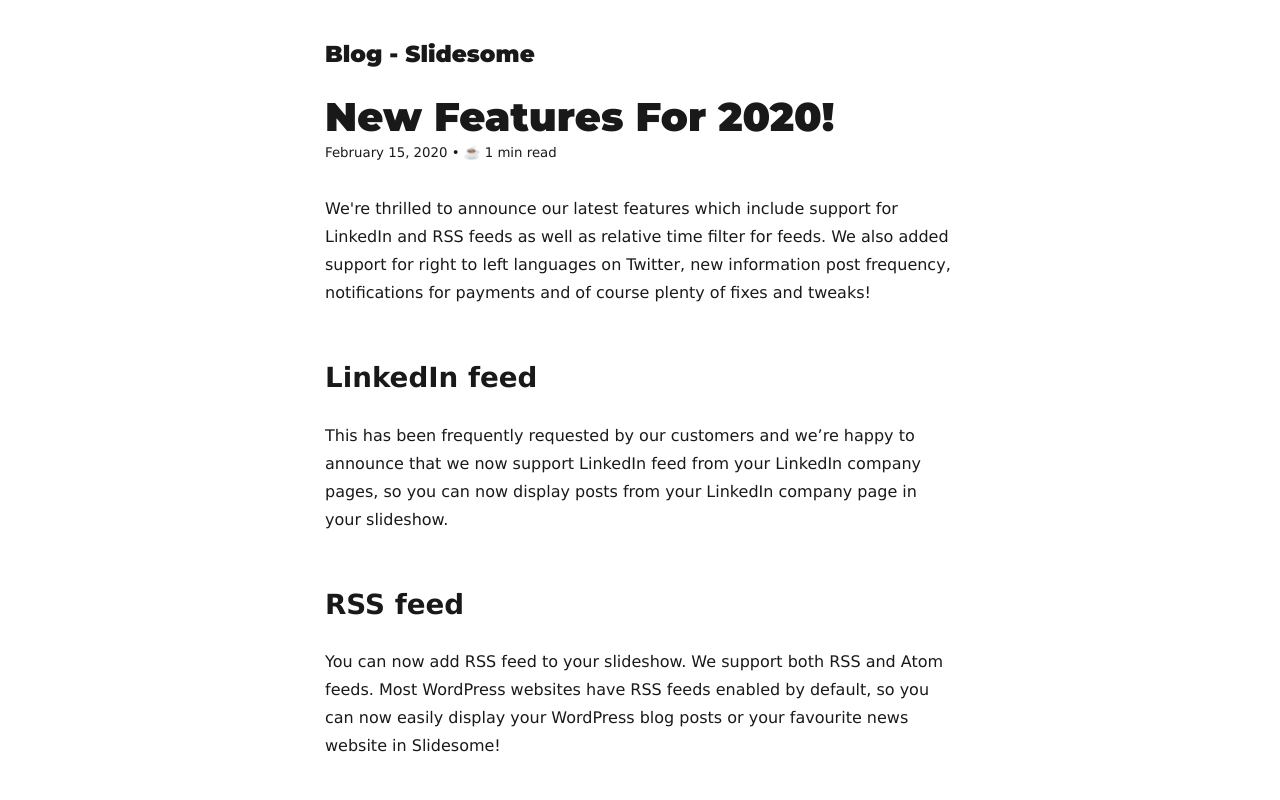
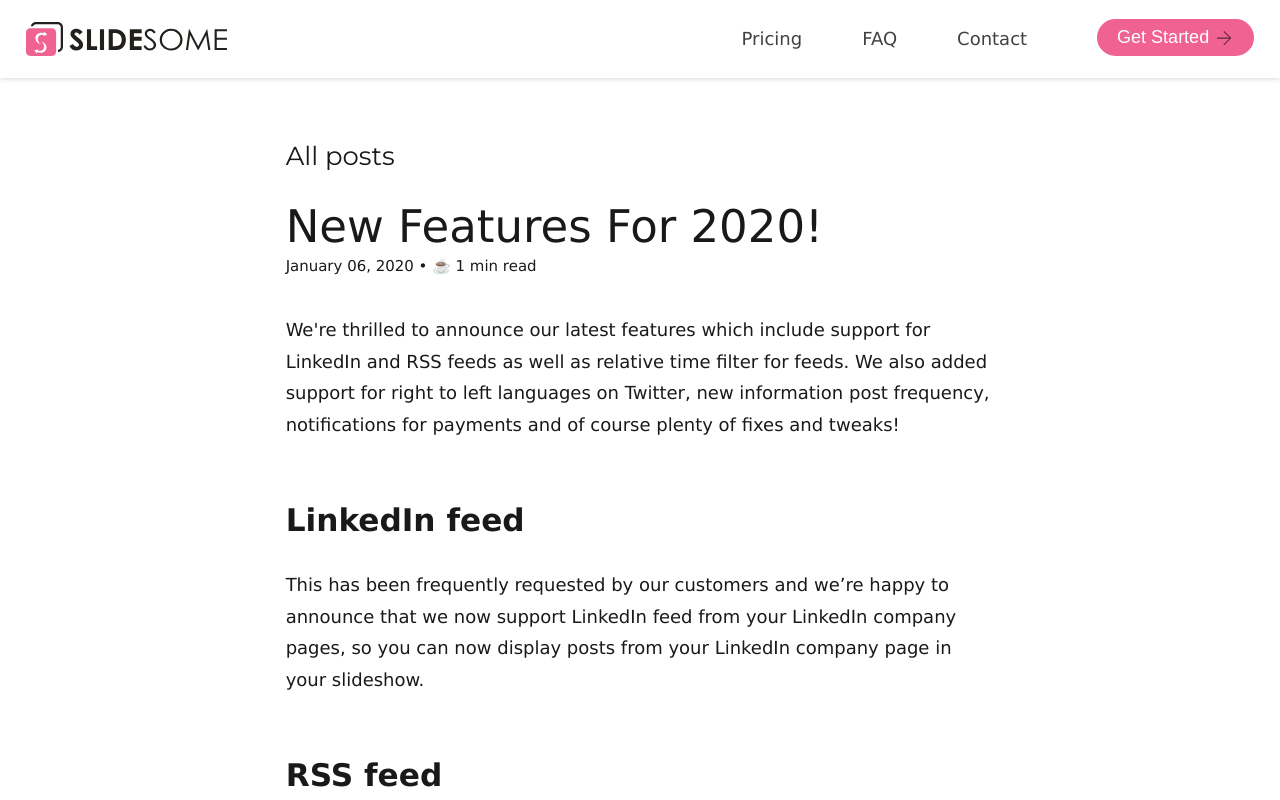
Before and after one commit to raRaRa/slidesome.blog, a Gatsby site: page /new-features-for-2020/ in a window 1280 px wide. Shown: the top 800 px of the page. Built offline with nearby package versions, Linux system fonts and the light colour scheme; Gatsby itself is replaced by a stand-in of ours; some packages are replaced by stand-ins of ours; a web font is replaced by a local one.

Commit message:
Added header & other tweaks

```diff
--- a/content/blog/new-features-for-2020/index.md
+++ b/content/blog/new-features-for-2020/index.md
@@ -1,6 +1,6 @@
 ---
 title: New Features For 2020!
-date: "2020-02-15"
+date: "2020-01-06"
 description: We’re thrilled to announce our latest features which include support for LinkedIn and RSS feeds as well as relative time filter for feeds. We also added support for right to left languages on Twitter, new information post frequency, notifications for payments and of course plenty of fixes and tweaks!
 ---
 We're thrilled to announce our latest features which include support for LinkedIn and RSS feeds as well as relative time filter for feeds. We also added support for right to left languages on Twitter, new information post frequency, notifications for payments and of course plenty of fixes and tweaks!
--- a/gatsby-config.js
+++ b/gatsby-config.js
@@ -15,6 +15,7 @@
     },
   },
   plugins: [
+    `gatsby-plugin-sass`,
     {
       resolve: `gatsby-source-filesystem`,
       options: {
--- a/package.json
+++ b/package.json
@@ -8,6 +8,7 @@
     "url": "https://github.com/raRaRa/slidesome-blog/issues"
   },
   "dependencies": {
+    "classnames": "^2.2.6",
     "gatsby": "^2.19.45",
     "gatsby-image": "^2.2.44",
     "gatsby-plugin-feed": "^2.3.29",
@@ -15,6 +16,7 @@
     "gatsby-plugin-manifest": "^2.2.48",
     "gatsby-plugin-offline": "^3.0.41",
     "gatsby-plugin-react-helmet": "^3.1.24",
+    "gatsby-plugin-sass": "^2.2.1",
     "gatsby-plugin-sharp": "^2.4.13",
     "gatsby-plugin-typography": "^2.3.25",
     "gatsby-remark-copy-linked-files": "^2.1.40",
@@ -25,6 +27,7 @@
     "gatsby-source-filesystem": "^2.1.56",
     "gatsby-transformer-remark": "^2.6.59",
     "gatsby-transformer-sharp": "^2.3.19",
+    "node-sass": "^4.13.1",
     "prismjs": "^1.19.0",
     "react": "^16.12.0",
     "react-dom": "^16.12.0",
--- /dev/null
+++ b/src/components/Button/components/Button.js
@@ -0,0 +1,69 @@
+import React from 'react'
+import classNames from 'classnames'
+
+import style from './Button.module.scss'
+
+
+const Button = ({
+    children,
+    className,
+    // disabled,
+    title,
+    fill,
+    floatLeft,
+    primary,
+    secondary,
+    forHeader,
+    forHero,
+    effect,
+    small,
+    medium,
+    noColor,
+    lightFont,
+    // isLink,
+    // isNormalLink,
+    // type,
+    target,
+    ref,
+    notResponsive,
+    isUnderlineLink,
+    to,
+    // redirect,
+    // onClick,
+    spanEffect,
+}) => {
+
+    const classes = classNames({
+        [style.btn]: true,
+        [className]: className !== undefined,
+        [style.fill]: fill !== undefined && fill === true,
+        [style.primary]: primary !== undefined,
+        [style.secondary]: secondary !== undefined,
+        [style.forHeader]: forHeader !== undefined,
+        [style.forHero]: forHero !== undefined,
+        [style.effect]: effect !== undefined,
+        [style.small]: small !== undefined,
+        [style.medium]: medium !== undefined,
+        [style.noColor]: noColor !== undefined,
+        [style.lightFont]: lightFont !== undefined,
+        [style.notResponsive]: notResponsive !== undefined,
+        [style.isUnderlineLink]: isUnderlineLink !== undefined,
+        [style.floatLeft]: floatLeft !== undefined,
+        [style.spanEffect]: spanEffect !== undefined,
+    })
+
+    return (
+        <a
+            className={classes}
+            href={to}
+            title={title}
+            // onClick={to === undefined ? clickHandler : null}
+            ref={ref}
+            target={target}
+        >
+            {children}
+        </a>
+    )
+}
+
+export default React.memo(Button)
--- /dev/null
+++ b/src/components/Button/components/Button.module.scss
@@ -0,0 +1,194 @@
+$primaryColor: rgba(240, 98, 146, 1);
+$secondaryColor: rgba(58, 162, 189, 1);
+button,
+a {
+    &.btn {
+        appearance: none;
+        border-radius: 25px;
+        padding: 6px 52px;
+        display: inline-block;
+        background: #fff;
+        border: 2px solid $primaryColor;
+        color: $primaryColor;
+        font-family: "Kanit", sans-serif;
+        font-weight: 400;
+        font-size: 20px;
+        width: 100%;
+        display: block;
+        text-align: center;
+
+        &.notResponsive {
+            width: auto;
+            display: inline-block;
+            // margin-left: 8px;
+
+            // & + button,
+            // & + a {
+            //     margin-top: 0px;
+            // }
+        }
+
+        @media (min-width: 768px) {
+            vertical-align: middle;
+            display: inline-block;
+            width: auto;
+
+            &.floatLeft {
+                float: left;
+
+                &:after {
+                    display: block;
+                    content: "";
+                    clear: both;
+                }
+            }
+        }
+
+        transition: background-color 0.3s, color 0.3s, border 0.3s, opacity 0.3s;
+
+        &[disabled="disabled"],
+        &:disabled {
+            cursor: not-allowed;
+            opacity: 0.5;
+            &:hover {
+                &.fill {
+                    color: #fff;
+                    background: rgba(240, 98, 146, 1);
+                }
+                &.spanEffect {
+                    > span {
+                        transform: translateX(0px);
+                        color: rgba(0, 0, 0, 1);
+                    }
+                }
+            }
+        }
+        &:hover {
+            &.spanEffect {
+                > span {
+                    transform: translateX(10px);
+                    color: rgba(0, 0, 0, 1);
+                }
+            }
+        }
+        &.isUnderlineLink {
+            background: none;
+            border: 0;
+
+            position: relative;
+            border-radius: 0;
+            padding: 0;
+        }
+        &.noColor {
+            color: #777;
+            border-color: #777;
+            &:hover {
+                background: rgba(0, 0, 0, 0.05);
+                color: #333;
+                border-color: #333;
+            }
+        }
+        &.secondary {
+            border: 2px solid $primaryColor;
+            color: $primaryColor;
+        }
+        &.small {
+            font-size: 17px;
+            padding: 4px 18px;
+            border-width: 1px;
+        }
+        &.medium {
+            font-size: 20px;
+            padding: 6px 24px;
+            border-width: 1px;
+        }
+        &.forHeader {
+            padding: 4px 18px;
+            font-size: 18px;
+        }
+        &.forHero {
+            padding: 12px 30px;
+            font-size: 18px;
+            @media (min-width: 1200px) {
+                padding: 0.7vw 2.4vw;
+                font-size: 1.2vw;
+            }
+        }
+        &.lightFont {
+            font-weight: 200;
+        }
+        &:hover {
+            background: lighten($primaryColor, 32%);
+            color: $primaryColor;
+        }
+        &:active,
+        &:focus {
+            outline: 0;
+        }
+        &.fill {
+            // border: none;
+            color: #fff;
+            background: rgba(240, 98, 146, 1);
+            &:hover {
+                background: #fff;
+                color: $primaryColor;
+            }
+        }
+        &.effect {
+            position: relative;
+            &:after {
+                pointer-events: none;
+                border-radius: 25px;
+                content: "";
+                position: absolute;
+                top: 0;
+                left: 0;
+                width: 100%;
+                height: 100%;
+                background-color: transparent;
+                border: 4px solid $primaryColor;
+                opacity: 0;
+                z-index: -1;
+                transition: transform 0.3s, opacity 0.3s, border 0.3s;
+                transform: scaleX(1.1) scaleY(1.4);
+                background-color: $primaryColor;
+            }
+            &:hover {
+                &:after {
+                    border: 2px solid $primaryColor;
+                    opacity: 1;
+                    transform: scaleX(1) scaleY(1);
+                }
+            }
+        }
+        & + button,
+        & + a {
+            &.responsive {
+                // margin-left: 8px;
+            }
+            @media (min-width: 768px) {
+                // margin-left: 8px;
+            }
+        }
+        &.spanEffect {
+            > span {
+                transition: transform 0.45s ease, color 0.45s;
+                transform: translateX(0px);
+                display: inline-block;
+                color: rgba(0, 0, 0, 0.6);
+                vertical-align: middle;
+                font-size: 0.9em;
+
+                svg {
+                    width: 1.25em;
+                    text-align: center;
+                    display: inline-block;
+                    font-size: inherit;
+                    height: 1em;
+                    overflow: visible;
+                    vertical-align: -0.125em;
+                }
+            }
+        }
+    }
+}
--- /dev/null
+++ b/src/components/Header.js
@@ -0,0 +1,86 @@
+import React from 'react'
+import classNames from 'classnames'
+import style from './Header.module.scss'
+import logo from '../assets/slidesome.svg'
+import Button from './Button/components/Button'
+
+const Header = () => {
+    //     const data = useStaticQuery(graphql`
+    //     query HeaderQuery {
+    //       logo: file(absolutePath: { regex: "/slidesome.svg/" }) {
+    //         childImageSharp {
+    //           fixed(width: 56, height: 56) {
+    //             ...GatsbyImageSharpFixed
+    //           }
+    //         }
+    //       }
+    //       site {
+    //         siteMetadata {
+    //           author {
+    //             name
+    //             summary
+    //           }
+    //           social {
+    //             twitter
+    //             facebook
+    //           }
+    //         }
+    //       }
+    //     }
+    //   `)
+    return (
+        <div
+            className={style.fixedTop}
+            style={{
+                position: 'fixed',
+                top: 0,
+                left: 0,
+                right: 0,
+                zIndex: 10,
+                width: '100%',
+            }}
+        >
+            <nav
+                className={style.header}
+            >
+                <a
+                    title="Slidesome"
+                    href="https://slidesome.com/"
+                    className={style.logo}
+                >
+                    <img src={logo} height="34" alt="Slidesome" />
+                </a>
+                <div
+                    className={classNames(
+                        style.nav,
+                    )}
+                >
+                    <div
+                        className={style.links}
+                    >
+                        <a href="https://slidesome.com/pricing/" title="Pricing">Pricing</a>
+                        <a href="https://slidesome.com/faq/" title="Frequently asked questions">FAQ</a>
+                        <a href="https://slidesome.com/contact/" title="Contact us">Contact</a>
+                    </div>
+                    <div className={style.cta}>
+                        <Button
+                            className={style.getStartedBtn}
+                            fill
+                            isLink
+                            forHeader
+                            primary
+                            notResponsive
+                            spanEffect
+                            title="Sign in to get started"
+                            to="https://slidesome.com/"
+                        >
+                            Get Started <span><svg aria-hidden="true" focusable="false" data-prefix="fal" data-icon="arrow-right" role="img" xmlns="http://www.w3.org/2000/svg" viewBox="0 0 448 512"><path fill="currentColor" d="M216.464 36.465l-7.071 7.07c-4.686 4.686-4.686 12.284 0 16.971L387.887 239H12c-6.627 0-12 5.373-12 12v10c0 6.627 5.373 12 12 12h375.887L209.393 451.494c-4.686 4.686-4.686 12.284 0 16.971l7.071 7.07c4.686 4.686 12.284 4.686 16.97 0l211.051-211.05c4.686-4.686 4.686-12.284 0-16.971L233.434 36.465c-4.686-4.687-12.284-4.687-16.97 0z"></path></svg></span>
+                        </Button>
+                    </div>
+                </div>
+            </nav>
+        </div >
+    )
+}
+
+export default React.memo(Header)
--- /dev/null
+++ b/src/components/Header.module.scss
@@ -0,0 +1,262 @@
+$primaryColor: rgba(240, 98, 146, 1);
+.fixedTop {
+    // font-family: "Kanit", sans-serif;
+    // position: fixed;
+    // top: 0;
+    // left: 0;
+    // right: 0;
+    // z-index: 10;
+    // width: 100%;
+    padding: 0 2vw 0 2vw;
+    background-color: #fff;
+    box-shadow: 0px 0px 6px 0px #ccc;
+    transform: translateY(0px);
+    transition: height 0.5s ease-in-out, transform 0.8s ease;
+    line-height: 1.4;
+
+    &.darkMode {
+        transform: translateY(-90px);
+    }
+}
+
+.header {
+    top: 0;
+    left: 0;
+    right: 0;
+    z-index: 1030;
+    width: 100%;
+    justify-content: flex-start;
+    display: flex;
+
+
+    .logo {
+        padding: 22px 15px 22px 0;
+        z-index: 3000;
+        display: inline-block;
+        margin-right: auto; // mr-auto
+        text-decoration: none;
+        box-shadow: none;
+
+        height: 78px;
+
+        img {
+            padding: 0;
+            margin: 0;
+
+        }
+    }
+
+    .nav {
+        display: none;
+        padding-top: 0em;
+        z-index: 2;
+        flex-direction: row;
+
+        @media (min-width: 768px) {
+            height: auto;
+            display: flex;
+            background-color: transparent;
+            padding-top: 0;
+        }
+
+        a.getStartedBtn {
+            margin: 19px 0 19px 20px;
+            padding: 4px 18px;
+            font-size: 18px;
+        }
+
+        .links {
+            display: none;
+            @media (min-width: 768px) {
+                display: flex;
+            }
+            flex-direction: row;
+            margin-right: auto;
+
+            a {
+                box-shadow: none;
+                position: relative;
+                opacity: 0.85;
+                font-weight: 400;
+                font-size: 18px;
+                padding: 28px 30px;
+                line-height: 22px;
+                text-decoration: none;
+                color: #202020;
+                display: block;
+                &:hover {
+                    opacity: 1;
+
+                    &:before {
+                        transform: scaleX(1);
+                    }
+                }
+
+                &:before {
+                    content: "";
+                    height: 3px;
+                    position: absolute;
+                    bottom: 0;
+                    left: 0;
+                    width: 100%;
+                    background: $primaryColor; // lighten($primaryColor, 10%);
+                    transform: scaleX(0);
+                    transition: transform 250ms ease;
+                }
+            }
+        }
+
+        .cta {
+            // flex-direction: row;
+            position: relative;
+            z-index: 100;
+            margin-left: 20px;
+        }
+
+    }
+}
+
+/* thai */
+@font-face {
+    font-display: fallback;
+    font-family: "Kanit";
+    font-style: normal;
+    font-weight: 200;
+    src: local("Kanit ExtraLight"), local("Kanit-ExtraLight"), url(https://fonts.gstatic.com/s/kanit/v3/nKKU-Go6G5tXcr5aOhWzVaF5NQ.woff2) format("woff2"), url(https://fonts.gstatic.com/s/kanit/v3/nKKU-Go6G5tXcr5aOhWnVac.woff) format("woff");
+    unicode-range: U+0E01-0E5B, U+200C-200D, U+25CC;
+}
+/* vietnamese */
+@font-face {
+    font-display: fallback;
+    font-family: "Kanit";
+    font-style: normal;
+    font-weight: 200;
+    src: local("Kanit ExtraLight"), local("Kanit-ExtraLight"), url(https://fonts.gstatic.com/s/kanit/v3/nKKU-Go6G5tXcr5aOhWoVaF5NQ.woff2) format("woff2"), url(https://fonts.gstatic.com/s/kanit/v3/nKKU-Go6G5tXcr5aOhWnVac.woff) format("woff");
+    unicode-range: U+0102-0103, U+0110-0111, U+1EA0-1EF9, U+20AB;
+}
+/* latin-ext */
+@font-face {
+    font-display: fallback;
+    font-family: "Kanit";
+    font-style: normal;
+    font-weight: 200;
+    src: local("Kanit ExtraLight"), local("Kanit-ExtraLight"), url(https://fonts.gstatic.com/s/kanit/v3/nKKU-Go6G5tXcr5aOhWpVaF5NQ.woff2) format("woff2"), url(https://fonts.gstatic.com/s/kanit/v3/nKKU-Go6G5tXcr5aOhWnVac.woff) format("woff");
+    unicode-range: U+0100-024F, U+0259, U+1E00-1EFF, U+2020, U+20A0-20AB, U+20AD-20CF, U+2113, U+2C60-2C7F, U+A720-A7FF;
+}
+/* latin */
+@font-face {
+    font-display: fallback;
+    font-family: "Kanit";
+    font-style: normal;
+    font-weight: 200;
+    src: local("Kanit ExtraLight"), local("Kanit-ExtraLight"), url(https://fonts.gstatic.com/s/kanit/v3/nKKU-Go6G5tXcr5aOhWnVaE.woff2) format("woff2"), url(https://fonts.gstatic.com/s/kanit/v3/nKKU-Go6G5tXcr5aOhWnVac.woff) format("woff");
+    unicode-range: U+0000-00FF, U+0131, U+0152-0153, U+02BB-02BC, U+02C6, U+02DA, U+02DC, U+2000-206F, U+2074, U+20AC, U+2122, U+2191, U+2193, U+2212, U+2215, U+FEFF, U+FFFD;
+}
+/* thai */
+@font-face {
+    font-display: fallback;
+    font-family: "Kanit";
+    font-style: normal;
+    font-weight: 300;
+    src: local("Kanit Light"), local("Kanit-Light"), url(https://fonts.gstatic.com/s/kanit/v3/nKKU-Go6G5tXcr4-ORWzVaF5NQ.woff2) format("woff2");
+    unicode-range: U+0E01-0E5B, U+200C-200D, U+25CC;
+}
+/* vietnamese */
+@font-face {
+    font-display: fallback;
+    font-family: "Kanit";
+    font-style: normal;
+    font-weight: 300;
+    src: local("Kanit Light"), local("Kanit-Light"), url(https://fonts.gstatic.com/s/kanit/v3/nKKU-Go6G5tXcr4-ORWoVaF5NQ.woff2) format("woff2");
+    unicode-range: U+0102-0103, U+0110-0111, U+1EA0-1EF9, U+20AB;
+}
+/* latin-ext */
+@font-face {
+    font-display: fallback;
+    font-family: "Kanit";
+    font-style: normal;
+    font-weight: 300;
+    src: local("Kanit Light"), local("Kanit-Light"), url(https://fonts.gstatic.com/s/kanit/v3/nKKU-Go6G5tXcr4-ORWpVaF5NQ.woff2) format("woff2"), url(https://fonts.gstatic.com/s/kanit/v3/nKKU-Go6G5tXcr4-ORWnVac.woff) format("woff");
+    unicode-range: U+0100-024F, U+0259, U+1E00-1EFF, U+2020, U+20A0-20AB, U+20AD-20CF, U+2113, U+2C60-2C7F, U+A720-A7FF;
+}
+/* latin */
+@font-face {
+    font-display: fallback;
+    font-family: "Kanit";
+    font-style: normal;
+    font-weight: 300;
+    src: local("Kanit Light"), local("Kanit-Light"), url(https://fonts.gstatic.com/s/kanit/v3/nKKU-Go6G5tXcr4-ORWnVaE.woff2) format("woff2"), url(https://fonts.gstatic.com/s/kanit/v3/nKKU-Go6G5tXcr4-ORWnVac.woff) format("woff");
+    unicode-range: U+0000-00FF, U+0131, U+0152-0153, U+02BB-02BC, U+02C6, U+02DA, U+02DC, U+2000-206F, U+2074, U+20AC, U+2122, U+2191, U+2193, U+2212, U+2215, U+FEFF, U+FFFD;
+}
+/* thai */
+@font-face {
+    font-display: fallback;
+    font-family: "Kanit";
+    font-style: normal;
+    font-weight: 400;
+    src: local("Kanit Regular"), local("Kanit-Regular"), url(https://fonts.gstatic.com/s/kanit/v3/nKKZ-Go6G5tXcraBGwCYdA.woff2) format("woff2"), url(https://fonts.gstatic.com/s/kanit/v3/nKKZ-Go6G5tXcraVGwY.woff) format("woff");
+    unicode-range: U+0E01-0E5B, U+200C-200D, U+25CC;
+}
+/* vietnamese */
+@font-face {
+    font-display: fallback;
+    font-family: "Kanit";
+    font-style: normal;
+    font-weight: 400;
+    src: local("Kanit Regular"), local("Kanit-Regular"), url(https://fonts.gstatic.com/s/kanit/v3/nKKZ-Go6G5tXcraaGwCYdA.woff2) format("woff2"), url(https://fonts.gstatic.com/s/kanit/v3/nKKZ-Go6G5tXcraVGwY.woff) format("woff");
+    unicode-range: U+0102-0103, U+0110-0111, U+1EA0-1EF9, U+20AB;
+}
+/* latin-ext */
+@font-face {
+    font-display: fallback;
+    font-family: "Kanit";
+    font-style: normal;
+    font-weight: 400;
+    src: local("Kanit Regular"), local("Kanit-Regular"), url(https://fonts.gstatic.com/s/kanit/v3/nKKZ-Go6G5tXcrabGwCYdA.woff2) format("woff2"), url(https://fonts.gstatic.com/s/kanit/v3/nKKZ-Go6G5tXcraVGwY.woff) format("woff");
+    unicode-range: U+0100-024F, U+0259, U+1E00-1EFF, U+2020, U+20A0-20AB, U+20AD-20CF, U+2113, U+2C60-2C7F, U+A720-A7FF;
+}
+/* latin */
+@font-face {
+    font-display: fallback;
+    font-family: "Kanit";
+    font-style: normal;
+    font-weight: 400;
+    src: local("Kanit Regular"), local("Kanit-Regular"), url(https://fonts.gstatic.com/s/kanit/v3/nKKZ-Go6G5tXcraVGwA.woff2) format("woff2"), url(https://fonts.gstatic.com/s/kanit/v3/nKKZ-Go6G5tXcraVGwY.woff) format("woff");
+    unicode-range: U+0000-00FF, U+0131, U+0152-0153, U+02BB-02BC, U+02C6, U+02DA, U+02DC, U+2000-206F, U+2074, U+20AC, U+2122, U+2191, U+2193, U+2212, U+2215, U+FEFF, U+FFFD;
+}
+/* thai */
+@font-face {
+    font-display: fallback;
+    font-family: "Kanit";
+    font-style: normal;
+    font-weight: 500;
+    src: local("Kanit Medium"), local("Kanit-Medium"), url(https://fonts.gstatic.com/s/kanit/v3/nKKU-Go6G5tXcr5mOBWzVaF5NQ.woff2) format("woff2"), url(https://fonts.gstatic.com/s/kanit/v3/nKKU-Go6G5tXcr5mOBWnVac.woff) format("woff");
+    unicode-range: U+0E01-0E5B, U+200C-200D, U+25CC;
+}
+/* vietnamese */
+@font-face {
+    font-display: fallback;
+    font-family: "Kanit";
+    font-style: normal;
+    font-weight: 500;
+    src: local("Kanit Medium"), local("Kanit-Medium"), url(https://fonts.gstatic.com/s/kanit/v3/nKKU-Go6G5tXcr5mOBWoVaF5NQ.woff2) format("woff2"), url(https://fonts.gstatic.com/s/kanit/v3/nKKU-Go6G5tXcr5mOBWnVac.woff) format("woff");
+    unicode-range: U+0102-0103, U+0110-0111, U+1EA0-1EF9, U+20AB;
+}
+/* latin-ext */
+@font-face {
+    font-display: fallback;
+    font-family: "Kanit";
+    font-style: normal;
+    font-weight: 500;
+    src: local("Kanit Medium"), local("Kanit-Medium"), url(https://fonts.gstatic.com/s/kanit/v3/nKKU-Go6G5tXcr5mOBWpVaF5NQ.woff2) format("woff2"), url(https://fonts.gstatic.com/s/kanit/v3/nKKU-Go6G5tXcr5mOBWnVac.woff) format("woff");
+    unicode-range: U+0100-024F, U+0259, U+1E00-1EFF, U+2020, U+20A0-20AB, U+20AD-20CF, U+2113, U+2C60-2C7F, U+A720-A7FF;
+}
+/* latin */
+@font-face {
+    font-display: fallback;
+    font-family: "Kanit";
+    font-style: normal;
+    font-weight: 500;
+    src: local("Kanit Medium"), local("Kanit-Medium"), url(https://fonts.gstatic.com/s/kanit/v3/nKKU-Go6G5tXcr5mOBWnVaE.woff2) format("woff2"), url(https://fonts.gstatic.com/s/kanit/v3/nKKU-Go6G5tXcr5mOBWnVac.woff) format("woff");
+    unicode-range: U+0000-00FF, U+0131, U+0152-0153, U+02BB-02BC, U+02C6, U+02DA, U+02DC, U+2000-206F, U+2074, U+20AC, U+2122, U+2191, U+2193, U+2212, U+2215, U+FEFF, U+FFFD;
+}
--- a/src/components/bio.js
+++ b/src/components/bio.js
@@ -36,7 +36,7 @@
     }
   `)
 
-  const { author, social } = data.site.siteMetadata
+    // const { author, social } = data.site.siteMetadata
     return (
         <div
             style={{
--- a/src/components/layout.js
+++ b/src/components/layout.js
@@ -2,6 +2,7 @@
 import { Link } from "gatsby"
 
 import { rhythm, scale } from "../utils/typography"
+import Header from './Header'
 
 const Layout = ({ location, title, children }) => {
     const rootPath = `${__PATH_PREFIX__}/`
@@ -44,21 +45,25 @@
                     }}
                     to={`/`}
                 >
-          {title}
+                    All posts
                 </Link>
             </h3>
         )
     }
     return (
+        <>
+            <Header />
             <div
                 style={{
                     marginLeft: `auto`,
                     marginRight: `auto`,
                     maxWidth: rhythm(24),
-        padding: `${rhythm(1.5)} ${rhythm(3 / 4)}`,
+                    padding: `${rhythm(4.5)} ${rhythm(3 / 4)} ${rhythm(2.5)} ${rhythm(3 / 4)}`,
                 }}
             >
+                {location.pathname !== rootPath && (
                     <header>{header}</header>
+                )}
                 <main>{children}</main>
                 <footer>
                     © {new Date().getFullYear()}, Built with
@@ -66,6 +71,7 @@
                     <a href="https://www.gatsbyjs.org">Gatsby</a>
                 </footer>
             </div>
+        </>
     )
 }
 
--- a/src/utils/helpers.js
+++ b/src/utils/helpers.js
@@ -1,11 +1,4 @@
 export function formatReadingTime(minutes) {
     let cups = Math.round(minutes / 5);
-    let bowls = 0;
-    if (cups > 5) {
-        return `${new Array(Math.round(cups / Math.E))
-            .fill('🍱')
-            .join('')} ${minutes} min read`;
-    } else {
-        return `${new Array(cups || 1).fill('☕️').join('')} ${minutes} min read`;
-    }
+    return `${new Array(cups || 1).fill('☕️').join('')} ${minutes} min read`;
 }
--- a/src/utils/typography.js
+++ b/src/utils/typography.js
@@ -16,6 +16,20 @@
         },
         a: {
             color: `rgba(240, 98, 146, 1)`,
+            // textDecoration: 'none',
+            boxShadow: 'none',
+        },
+        body: {
+            fontWeight: 200,
+            // fontSize: 16,
+        },
+        h3: {
+            fontWeight: 400,
+        },
+        h1: {
+            fontFamily: `'kanit', verdana`,
+            fontWeight: 500,
+
         },
         // "h1": {
         //     fontFamily: `"Kanit",sans-serif`,
@@ -34,6 +48,7 @@
 
 Wordpress2016.headerFontFamily = ['kanit', 'verdana']
 Wordpress2016.bodyFontFamily = ['kanit', 'verdana']
+Wordpress2016.baseFontSize = "18px"
 // Wordpress2016.headerColor = `rgba(240, 98, 146, 1)`
 
 const typography = new Typography(Wordpress2016)
```
Also changed, not shown: content/assets/slidesome.svg (added), src/assets/slidesome.svg (added), static/favicon.ico, 1 other file. Lines whose indentation alone changed are shown as unchanged.
